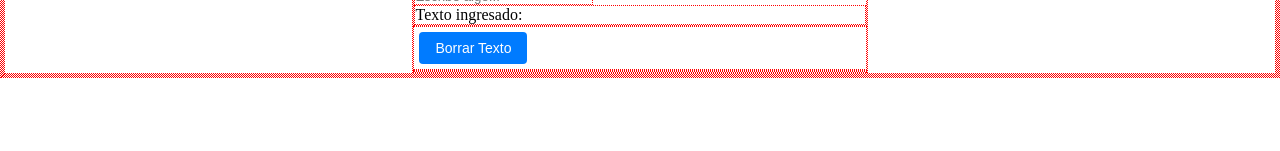
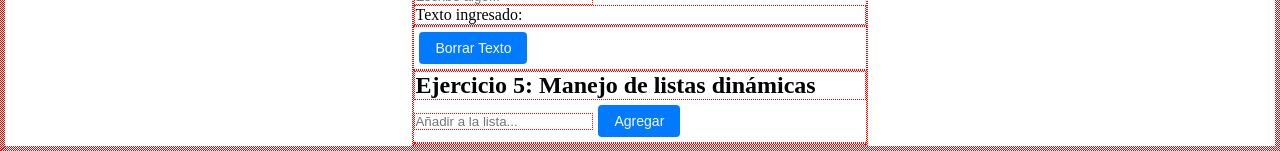
Before and after one commit to EsneiderCdD/Reto1de365, a React (Vite) app: page / in a window 1280 px wide. Shown: the part 2860-3011 px from the top of the page. Before the commit the page ends 2938 px from the top, so only its background shows below. Built offline with nearby package versions, Linux system fonts and the light colour scheme.

Commit message:
Ejercicio 5

```diff
--- a/index.html
+++ b/index.html
@@ -2,7 +2,6 @@
 <html lang="en">
   <head>
     <meta charset="UTF-8" />
-    <link rel="icon" type="image/svg+xml" href="/vite.svg" />
     <meta name="viewport" content="width=device-width, initial-scale=1.0" />
     <title>React + Framer Motion  </title>
   </head>
--- a/src/App.jsx
+++ b/src/App.jsx
@@ -2,6 +2,7 @@ import React, { useState } from 'react';
 import { motion } from 'framer-motion';
 import './App.css';
 import Card from './components/Card';
+
 
 function App() {
 
@@ -26,6 +27,34 @@ function App() {
 
   {/*Ejercicio 4 */}
   const [textoInput, setTextoInput] = useState('');
+
+  {/*Ejercicio 5 */}
+  const [elemento, setElemento] = useState('');
+  const [lista, setLista] = useState([]);
+
+  const agregarElemento = () => {
+    if (elemento.trim() !== '') {
+      setLista([...lista, elemento]);
+      setElemento(''); // Limpiar el input después de agregar
+    }
+  };
+  {/*Notas
+  El metodo .trim() elimina los espacios en blanco al principio y al final de la cadena. Esto asegura que no se puedan agregar elementos vacios o que solo contengan espacios en blanco.
+  (...) es el operador "spread", que permite copiar los elementos de un array o objeto y crear un nuevo array con ellos (elemento). En detalle, ...lista copia los elementos actuales de la lista. ...lista, elemento agrega el nuevo elemento al final del array copiado. Ejemplo: Si lista = [1, 2, 3], entonces [...lista, 4] resulta en [1, 2, 3, 4].
+  */}
+  const eliminarElemento = (index) => {
+    setLista(lista.filter((_, i) => i !== index));
+  };
+  {/*Notas
+  1.index es el indice del elemento que se va a eliminar
+  2.lista.filter() crea un nuevo arreglo que contiene solo los elementos que cumplen con la condicion que se define dentro, en este caso: (_, i) => i !== index.
+  2.1 _ (subrayado) representa el elemento actual (no lo usamos aqui, asi que lo omitimos)
+  2.2 i es el indice del elemento actual.
+  2.3 i !== index es una condicion que verifica si el indice actual (i) es diferente al indice que queremos eliminar (index).
+  Ejemplo: si Lista = ['A', 'B', 'C'] y queremos eliminar el elemento 'B', entonces lista.filter((_, i) => i !== 1) resulta en ['A', 'C']
+  */}
+
+
 
   return (
 
@@ -483,14 +512,10 @@ function App() {
             1. <input/> es un componente de entrada de texto que permite al usuario ingresar texto.
             2. La propiedad type define el tipo de entrada, en este caso "text". Pero tambien podemos usar:
             "number" : para capturar un valor numérico.
-            "email" : para capturar una dirección de correo electrónica.
             "password" : Oculta los caracteres ingresados.
             "search" : Se utiliza para la barra de búsqueda.
             "checkbox" : Entrada tipo casilla de verificacion.
-            "radio" : Entrada tipo botón de radio.
-            "file" : Entrada para subir archivos.
-            "color" : Entrada para seleccionar un color.
-            "range" : Entrada para seleccionar un rango de valores.
+
             3. onChange es un evento que se dispara cuando el valor del input cambia.
             3.1 "e" es un evento que contiene información sobre el cambio del input, incluyendo el nuevo valor. Es un objeto especial de React conocido como SyntheticEvent. No necesita declararlo con "const" ya que React lo pasa automaticamente al usar la función onChange, onClick, etc.
             3.2 "e.target.value" es el nuevo valor ingresado en el input. Dentro del evento "e", la propiedad "target" se refiere al elemento HTML que activo el evento (en este caso, el input), y la propiedad "value" contiene el valor actual del input.
@@ -505,17 +530,31 @@ function App() {
             <button onClick={() => setTextoInput('') } >Borrar Texto</button>
           </div>
 
-          <div className='Ejercicio5'>
-
-
-          </div>
-
-
-
+          <div className="Ejercicio5">
+          <h2>Ejercicio 5: Manejo de listas dinámicas</h2>
+          <input
+            type="text"
+            placeholder="Añadir a la lista..."
+            value={elemento}
+            onChange={(e) => setElemento(e.target.value)}
+          />
+          <button onClick={agregarElemento}>Agregar</button>
+          <ul>
+            {lista.map((item, index) => (
+              <li key={index}>
+                {item}
+                <button onClick={() => eliminarElemento(index)}>Eliminar</button>
+              </li>
+            ))}
+          </ul>
+          {/*Notas:
+          1. .map recorre cada elemento de la lista y genera una nueva lista con los elementos modificados. Aqui lo usamos para generar los elementos de la lista.
+          2. Argumento (item, index) de la función flecha es una desestructuración de los elementos de la lista. item representa el elemento en si, mientras que index representa su posición en la lista.
+          3. La propiedad key es una clave unica que React utiliza para identificar cada elemento de la lista y mantener su estado adecuado. En este caso, la clave key es el index de la lista.
+          */}
+        </div>
 
         </div> {/*cierre de Practica*/}
-
-
       </div> {/*cierre del container 3*/}
     </div>
   );
```
